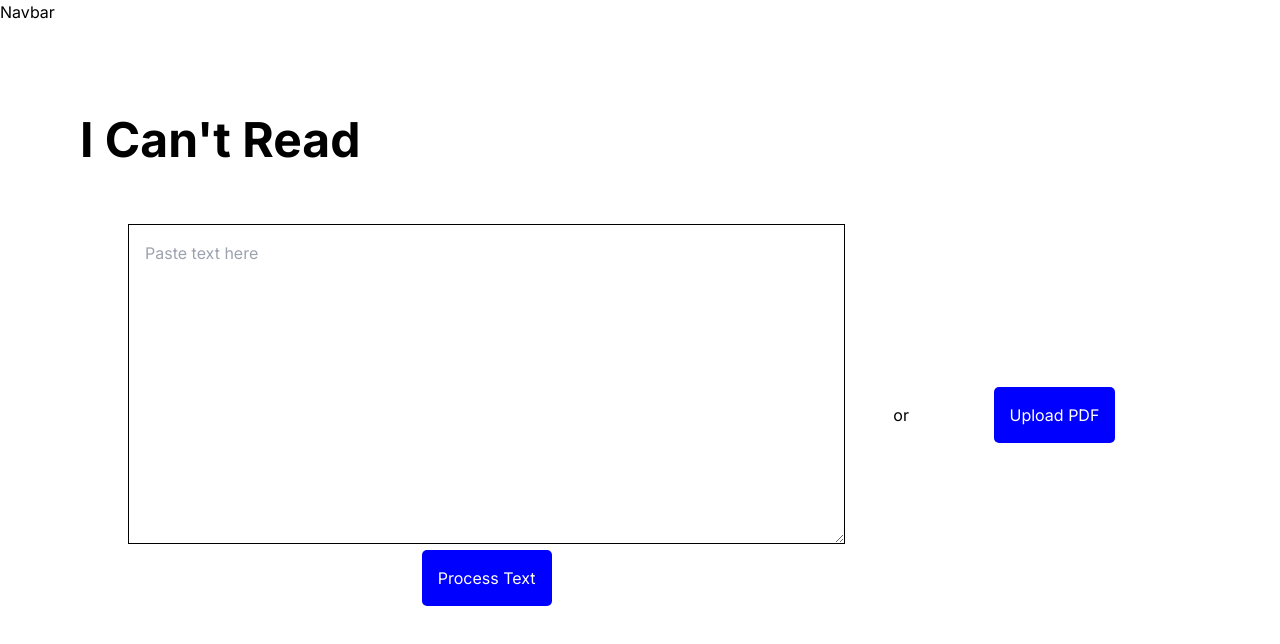
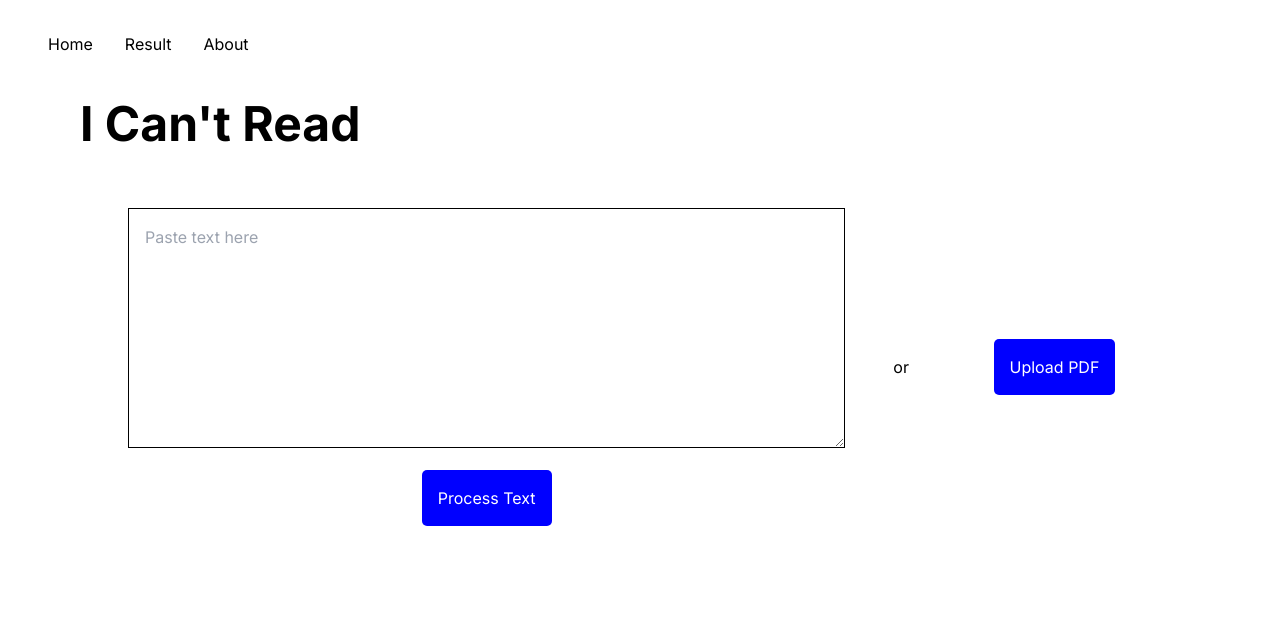
Before and after one commit to emiilyxie/i-cant-read, a Next.js app: page / in a window 1280 px wide. Shown: the top 644 px of the page. Built offline with nearby package versions, Linux system fonts and the light colour scheme.

Commit message:
made navbar

```diff
--- a/app/Page.module.css
+++ b/app/Page.module.css
@@ -22,12 +22,13 @@
 .textArea {
   border: 1px solid black;
   width: 100%;
-  height: 20rem;
+  height: 15em;
   padding: 1em;
+  margin-bottom: 1rem;
 }
 
 .content {
-  margin: 5rem 5rem;
+  margin: 0rem 5rem 3rem 5rem;
 }
 
 .inputText {
--- /dev/null
+++ b/components/navbar.module.css
@@ -0,0 +1,13 @@
+/* Navbar.module.css */
+.navbar {
+  padding: 2em 3em;
+  overflow: hidden;
+}
+
+.navbar a {
+    float: left;
+    display: block;
+    text-align: center;
+    padding-right: 2em;
+    text-decoration: none;
+}
--- a/components/navbar.tsx
+++ b/components/navbar.tsx
@@ -1,8 +1,28 @@
+import Link from 'next/link';
+import styles from './navbar.module.css';
 
-export default function NavBar() {
+const Navbar = () => {
   return (
-    <div>
-      Navbar
-    </div>
-  )
-}
+    <nav className={styles.navbar}>
+      <ul>
+        <li>
+          <Link href="/">
+            Home
+          </Link>
+        </li>
+        <li>
+          <Link href="/readable">
+            Result
+          </Link>
+        </li>
+        <li>
+          <Link href="/about">
+            About
+          </Link>
+        </li>
+      </ul>
+    </nav>
+  );
+};
+
+export default Navbar;
```
